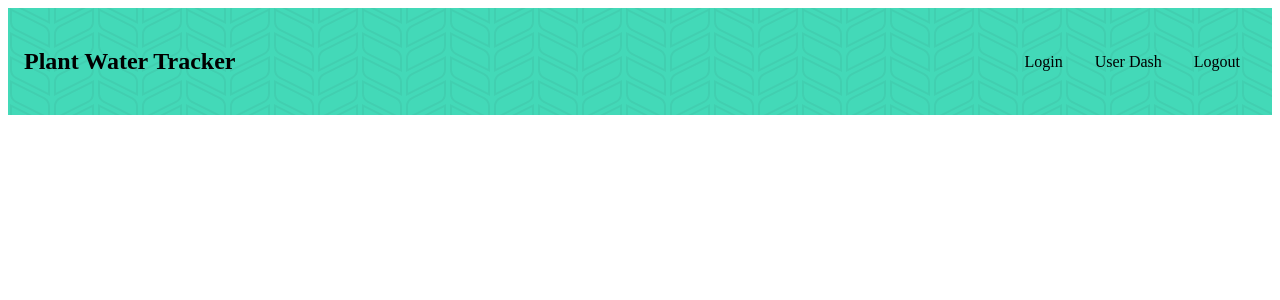
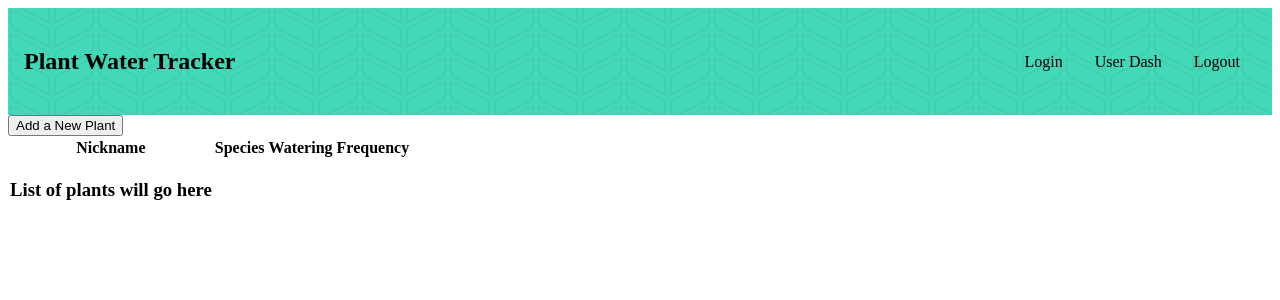
Before and after one commit to plant-water-tracker/frontend, a React (Create React App) app: page /user-dash in a window 1280 px wide. Shown: the top 300 px of the page. Built offline with nearby package versions, Linux system fonts and the light colour scheme.

Commit message:
setup code in place

```diff
--- a/src/components/UserDashboard.js
+++ b/src/components/UserDashboard.js
@@ -3,7 +3,26 @@
 const UserDashboard = (props) => {
     return (
         <div>
+            <button>Add a New Plant</button>
+            <table>
+                <thead>
+                <tr>
+                    <th>Nickname</th>
+                    <th>Species</th>
+                    <th>Watering Frequency</th>
+                    <th></th>
+                    <th></th>
+                </tr>
+                </thead>
 
+                <tbody>
+                    <h3>List of plants will go here</h3>
+                    {
+                        //plants data passed in through props
+                        // plantsData.map(plant=><PlantListItem key={plant.id} plant={plant}/>)
+                    }
+                </tbody>
+            </table>
         </div>
     )
 }
```
Also changed, not shown: src/components/PlantListItem.js (added, +24 -0 lines).
